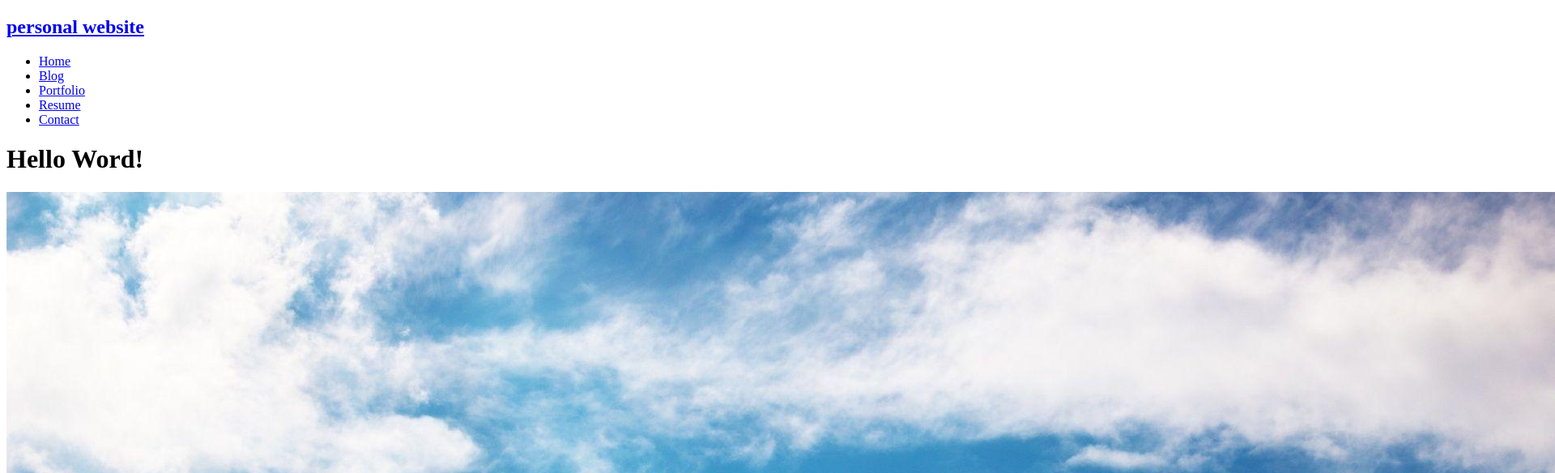
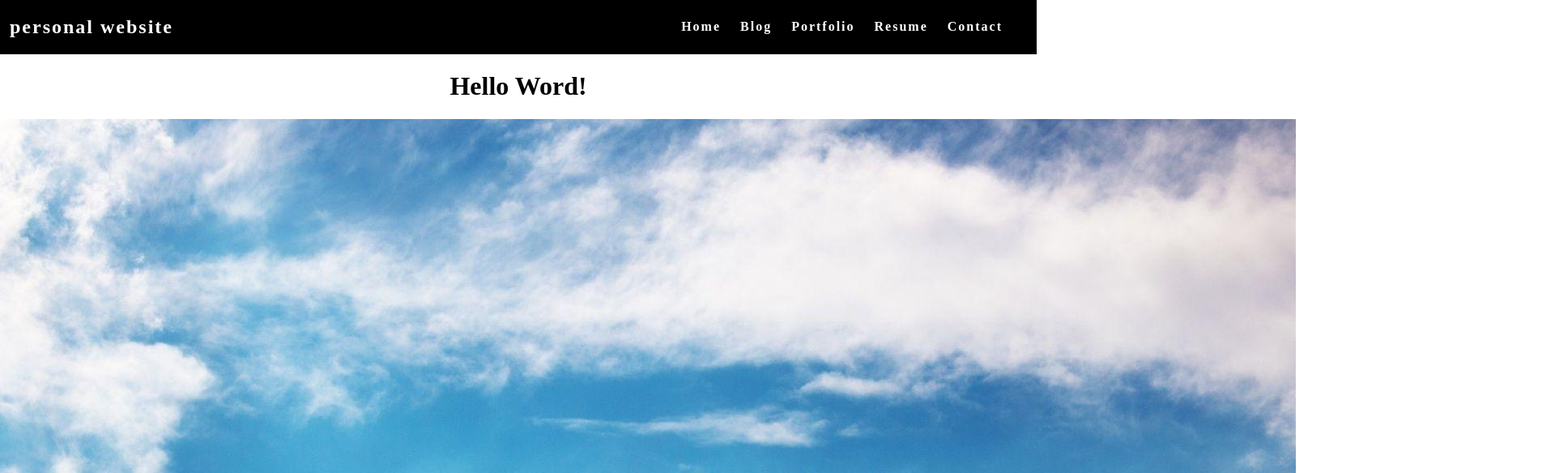
Before and after one commit to chrisgitrc/chrisgitrc.github.io, a plain HTML site: page index.html in a window 1280 px wide. Shown: the top 584 px of the page at 81% size, 1920 px wide, since content can reach past the window. Drawn offline with Linux system fonts and the light colour scheme.

Commit message:
fix: add correct css minimum file

```diff
--- a/index.html
+++ b/index.html
@@ -2,6 +2,7 @@
 <HTML>
 	<head>
 	<title>Christopher's Website</title>
+	<link rel="stylesheet" href="styles.css"/>
 	</head>
 
 	<Body>
--- a/styles.css
+++ b/styles.css
@@ -0,0 +1,72 @@
+html {
+  height: 100%;
+}
+
+body {
+  background-color: white;
+  position: relative;
+  min-height: 100vh;
+  padding: 0;
+  margin: 0;
+}
+
+main {
+  padding: 0 20px 40px 20px;
+  display: flex;
+  flex-direction: column;
+  justify-content: center;
+  align-items: center;
+}
+
+/* CSS for navigation bar */
+
+.navbar {
+  position: -webkit-sticky;
+  position: sticky;
+  top: 0;
+  width: 100%;
+  height: 7%;
+  z-index: 10;
+
+  display: flex;
+  justify-content: space-between;
+  align-items: center;
+  text-align: center;
+
+  background-color: black;
+  color: white;
+  padding: 0px 0px;
+
+  /* Debug border */
+  /* border: solid red; */
+}
+
+.nav-list {
+  display: flex;
+  flex-direction: row;
+  position: relative;
+  right: 30px;
+  list-style: none;
+}
+
+.navbar a {
+  color: white;
+  font-weight: bold;
+  margin: 0 12px;
+  text-decoration: none;
+  letter-spacing: 2px;
+}
+
+/* CSS for page footer */
+
+.footer {
+  display: flex;
+  justify-content: center;
+  align-items: center;
+  background-color: black;
+  color: white;
+  position: absolute;
+  bottom: 0;
+  width: 100%;
+  height: 2.5rem;
+}
```
Also changed, not shown: styles.min.css (deleted).
